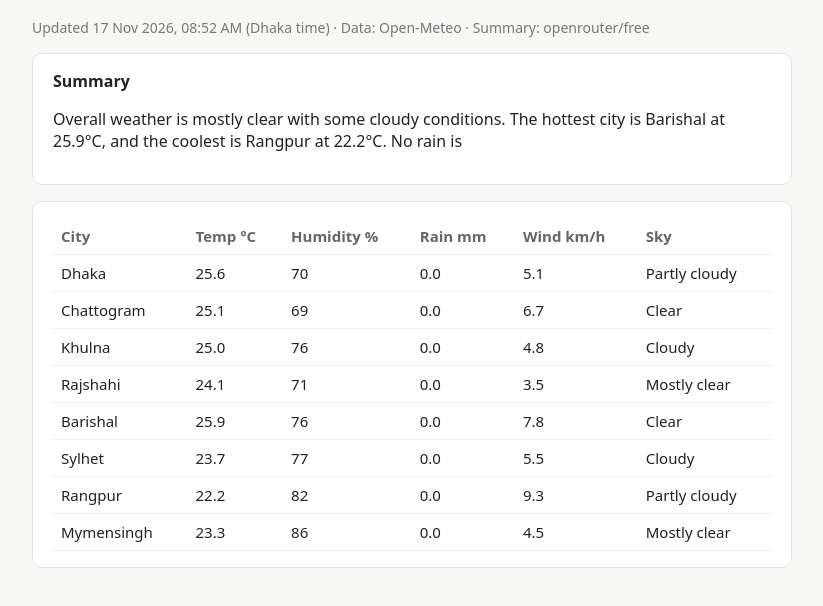
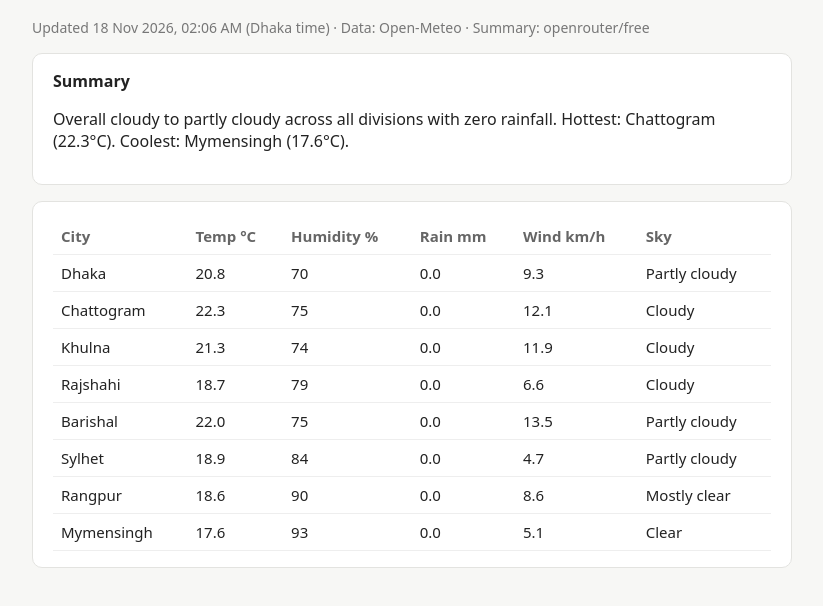
Before and after one commit to FazlyRabbiBD/bd-weather-agent, a plain HTML site: page index.html in a window 1280 px wide. Shown: the part 86-692 px from the top of the page, without its empty margins (228-1051 px from the left). Drawn offline with Linux system fonts and the light colour scheme.

Commit message:
Update weather

```diff
--- a/index.html
+++ b/index.html
@@ -12,10 +12,8 @@
  .wrap{overflow-x:auto}
 </style></head><body>
 <h1>Bangladesh Weather</h1>
-<p class="muted">Updated 17 Nov 2026, 08:52 AM (Dhaka time) · Data: Open-Meteo · Summary: openrouter/free</p>
-<div class="card"><strong>Summary</strong><p>
-
-Overall weather is mostly clear with some cloudy conditions. The hottest city is Barishal at 25.9°C, and the coolest is Rangpur at 22.2°C. No rain is</p></div>
+<p class="muted">Updated 18 Nov 2026, 02:06 AM (Dhaka time) · Data: Open-Meteo · Summary: openrouter/free</p>
+<div class="card"><strong>Summary</strong><p>Overall cloudy to partly cloudy across all divisions with zero rainfall. Hottest: Chattogram (22.3°C). Coolest: Mymensingh (17.6°C).</p></div>
 <div class="card wrap"><table class="dataframe">
   <thead>
     <tr style="text-align: right;">
@@ -30,67 +28,67 @@ Overall weather is mostly clear with some cloudy conditions. The hottest city is
   <tbody>
     <tr>
       <td>Dhaka</td>
-      <td>25.6</td>
+      <td>20.8</td>
       <td>70</td>
-      <td>0.0</td>
-      <td>5.1</td>
-      <td>Partly cloudy</td>
-    </tr>
-    <tr>
-      <td>Chattogram</td>
-      <td>25.1</td>
-      <td>69</td>
-      <td>0.0</td>
-      <td>6.7</td>
-      <td>Clear</td>
-    </tr>
-    <tr>
-      <td>Khulna</td>
-      <td>25.0</td>
-      <td>76</td>
-      <td>0.0</td>
-      <td>4.8</td>
-      <td>Cloudy</td>
-    </tr>
-    <tr>
-      <td>Rajshahi</td>
-      <td>24.1</td>
-      <td>71</td>
-      <td>0.0</td>
-      <td>3.5</td>
-      <td>Mostly clear</td>
-    </tr>
-    <tr>
-      <td>Barishal</td>
-      <td>25.9</td>
-      <td>76</td>
-      <td>0.0</td>
-      <td>7.8</td>
-      <td>Clear</td>
-    </tr>
-    <tr>
-      <td>Sylhet</td>
-      <td>23.7</td>
-      <td>77</td>
-      <td>0.0</td>
-      <td>5.5</td>
-      <td>Cloudy</td>
-    </tr>
-    <tr>
-      <td>Rangpur</td>
-      <td>22.2</td>
-      <td>82</td>
       <td>0.0</td>
       <td>9.3</td>
       <td>Partly cloudy</td>
     </tr>
     <tr>
+      <td>Chattogram</td>
+      <td>22.3</td>
+      <td>75</td>
+      <td>0.0</td>
+      <td>12.1</td>
+      <td>Cloudy</td>
+    </tr>
+    <tr>
+      <td>Khulna</td>
+      <td>21.3</td>
+      <td>74</td>
+      <td>0.0</td>
+      <td>11.9</td>
+      <td>Cloudy</td>
+    </tr>
+    <tr>
+      <td>Rajshahi</td>
+      <td>18.7</td>
+      <td>79</td>
+      <td>0.0</td>
+      <td>6.6</td>
+      <td>Cloudy</td>
+    </tr>
+    <tr>
+      <td>Barishal</td>
+      <td>22.0</td>
+      <td>75</td>
+      <td>0.0</td>
+      <td>13.5</td>
+      <td>Partly cloudy</td>
+    </tr>
+    <tr>
+      <td>Sylhet</td>
+      <td>18.9</td>
+      <td>84</td>
+      <td>0.0</td>
+      <td>4.7</td>
+      <td>Partly cloudy</td>
+    </tr>
+    <tr>
+      <td>Rangpur</td>
+      <td>18.6</td>
+      <td>90</td>
+      <td>0.0</td>
+      <td>8.6</td>
+      <td>Mostly clear</td>
+    </tr>
+    <tr>
       <td>Mymensingh</td>
-      <td>23.3</td>
-      <td>86</td>
+      <td>17.6</td>
+      <td>93</td>
       <td>0.0</td>
-      <td>4.5</td>
-      <td>Mostly clear</td>
+      <td>5.1</td>
+      <td>Clear</td>
     </tr>
   </tbody>
 </table></div>
```
